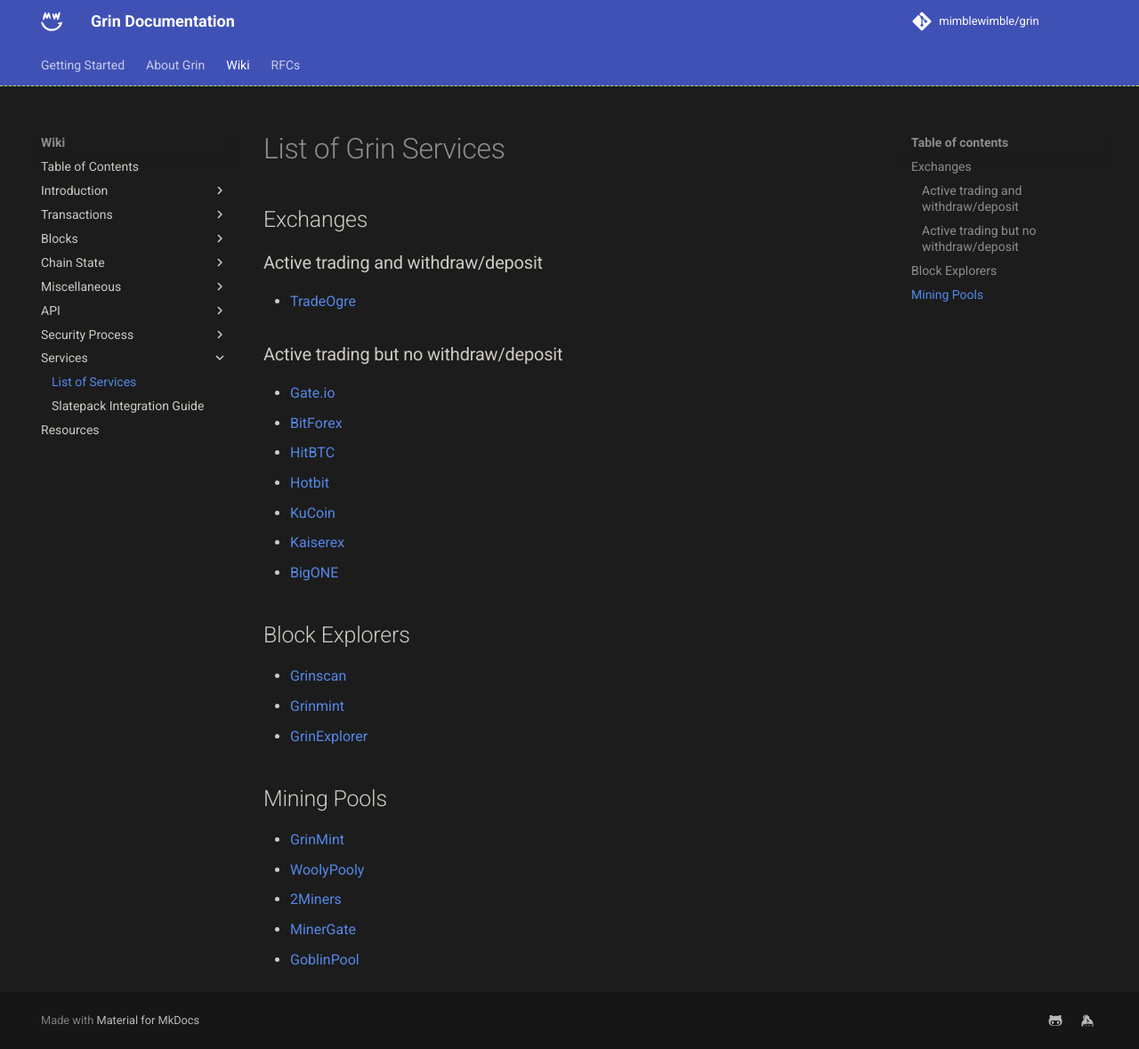
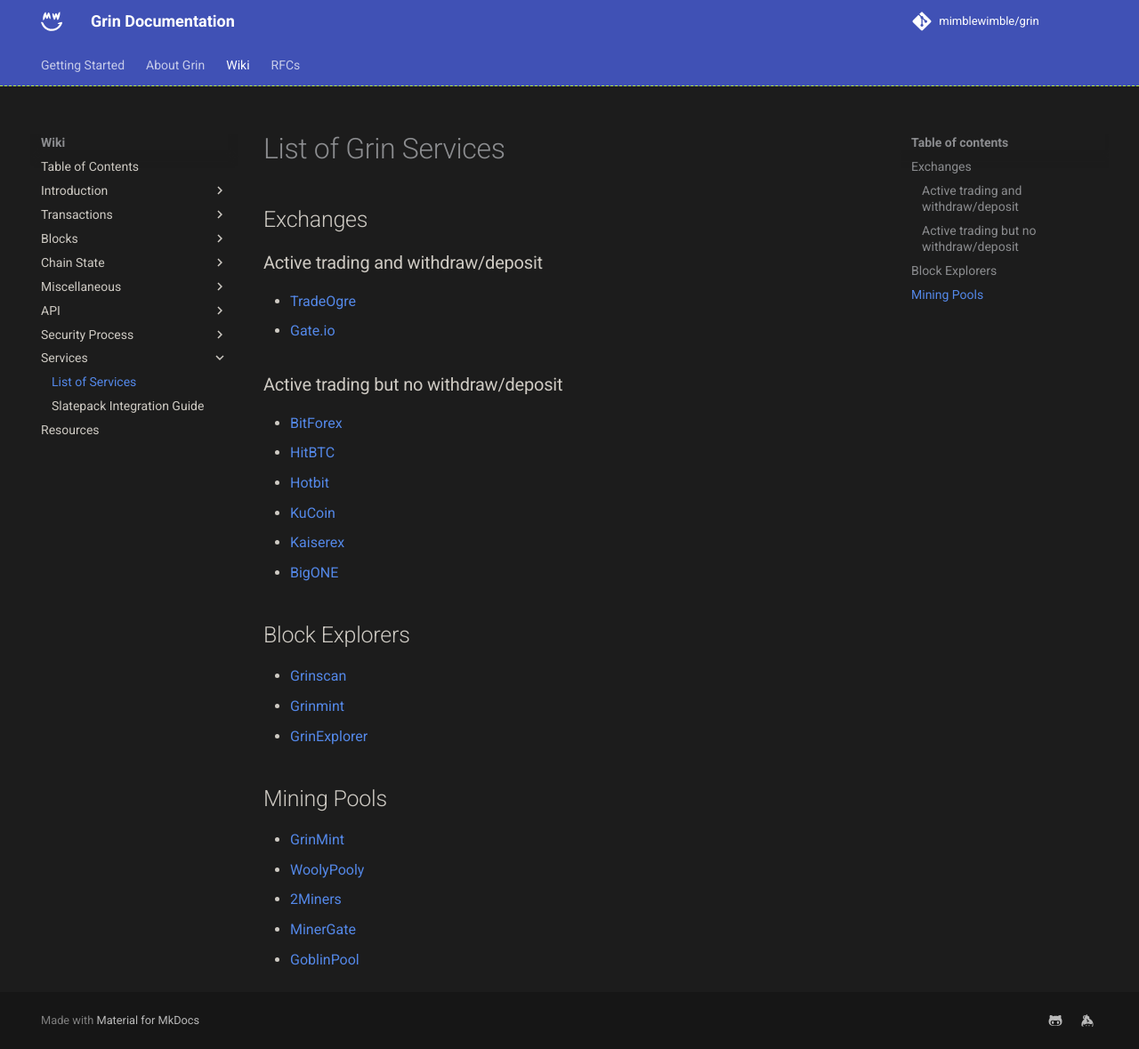
Before and after one commit to mimblewimble/docs, an MkDocs documentation site: the page built from docs/wiki/services/list-of-services.md, in a window 1280 px wide and 1179 px high. Shown: the whole window at 89% size. Built offline with MkDocs 1.6.1 and Material for MkDocs 9.7.7, drawn with Linux system fonts in a browser that asks for light colours; comment, search, counter and statistics services are not loaded.

```diff
--- a/docs/wiki/services/list-of-services.md
+++ b/docs/wiki/services/list-of-services.md
@@ -5,10 +5,10 @@
 ### Active trading and withdraw/deposit
 
 - [TradeOgre](https://tradeogre.com/markets)
+- [Gate.io](https://www.gate.io/)
 
 ### Active trading but no withdraw/deposit
 
-- [Gate.io](https://www.gate.io/)
 - [BitForex](https://www.bitforex.com/)
 - [HitBTC](https://hitbtc.com/)
 - [Hotbit](https://www.hotbit.io/)
```
